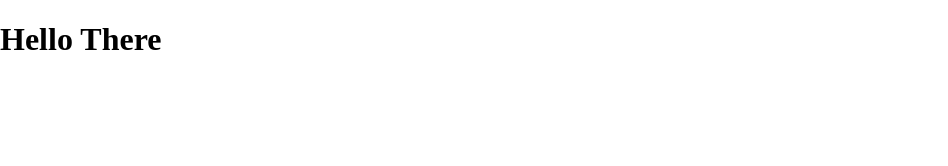
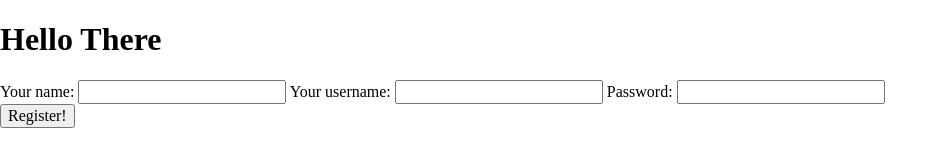
Before and after one commit to harriswill22/TODOAPP, a website: page dummy.html in a window 1280 px wide. Shown: the whole page, without its empty margins (0-948 px from the left). Drawn offline with nearby package versions, Linux system fonts and the light colour scheme.

Commit message:
adds registration form with GET route

```diff
--- a/dummy.html
+++ b/dummy.html
@@ -9,5 +9,25 @@
 </head>
 <body>
     <h1>Hello There</h1>
+
+    <form action="" method="POST">
+        <label>
+            Your name:
+        </label>
+    <input type="text" name="name">
+        <label>
+            Your username:
+        </label>
+    <input type="text" name="username">
+
+        <label>
+            Password:
+        </label>
+    <input type="text" name="password">
+
+    <br>
+    <input type="submit" value="Register!">
+
+</form>
 </body>
 </html>
```
